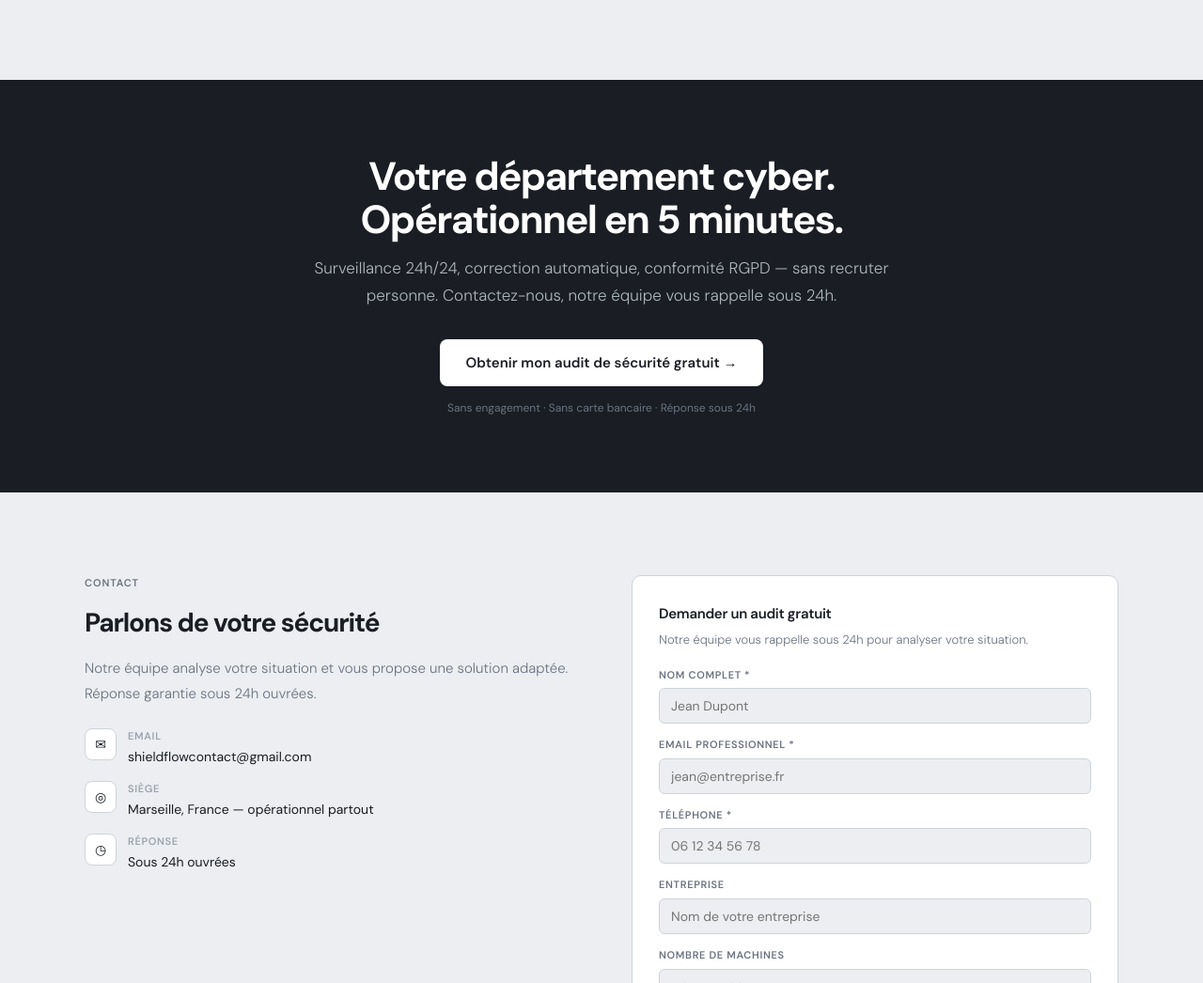
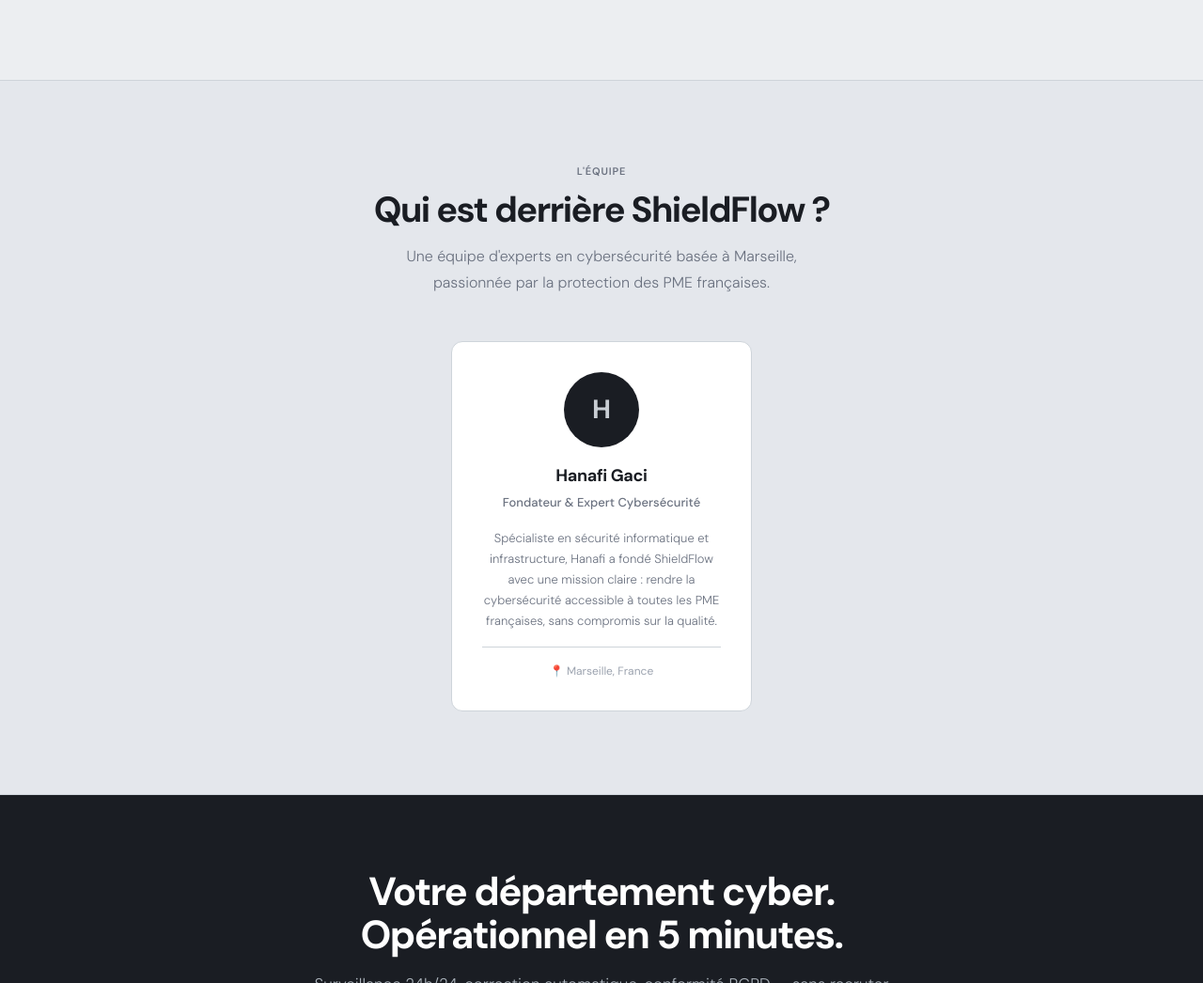
Before and after one commit to hanafi-gaci/shieldflow, a plain HTML site: page dashboard/landing.html in a window 1280 px wide. Shown: the part 6089-7135 px from the top of the page at 94% size. Drawn offline with nearby package versions, Linux system fonts and the light colour scheme.

Commit message:
feat: section equipe fondateur

```diff
--- a/dashboard/landing.html
+++ b/dashboard/landing.html
@@ -514,6 +514,25 @@ footer{border-top:1px solid var(--border);padding:28px}
   </div>
 </section>
 
+
+<!-- EQUIPE -->
+<section class="s s-alt">
+  <div class="s-i" style="text-align:center">
+    <div class="eyebrow">L'équipe</div>
+    <h2 class="s-h">Qui est derrière ShieldFlow ?</h2>
+    <p class="s-sub" style="margin:0 auto">Une équipe d'experts en cybersécurité basée à Marseille, passionnée par la protection des PME françaises.</p>
+    <div style="display:flex;justify-content:center;margin-top:48px">
+      <div style="background:var(--white);border:1px solid var(--border);border-radius:12px;padding:32px;max-width:320px;text-align:center">
+        <div style="width:80px;height:80px;border-radius:50%;background:var(--dark);display:flex;align-items:center;justify-content:center;margin:0 auto 16px;font-size:28px;font-weight:700;color:var(--silver)">H</div>
+        <div style="font-size:18px;font-weight:700;letter-spacing:-0.02em;margin-bottom:4px">Hanafi Gaci</div>
+        <div style="font-size:13px;color:var(--ink3);margin-bottom:16px;font-weight:500">Fondateur & Expert Cybersécurité</div>
+        <p style="font-size:13px;color:var(--ink3);line-height:1.7;font-weight:300">Spécialiste en sécurité informatique et infrastructure, Hanafi a fondé ShieldFlow avec une mission claire : rendre la cybersécurité accessible à toutes les PME françaises, sans compromis sur la qualité.</p>
+        <div style="margin-top:16px;padding-top:16px;border-top:1px solid var(--border);font-size:12px;color:var(--ink4)">📍 Marseille, France</div>
+      </div>
+    </div>
+  </div>
+</section>
+
 <!-- CTA -->
 <div class="cta-s">
   <div class="cta-si">
```
